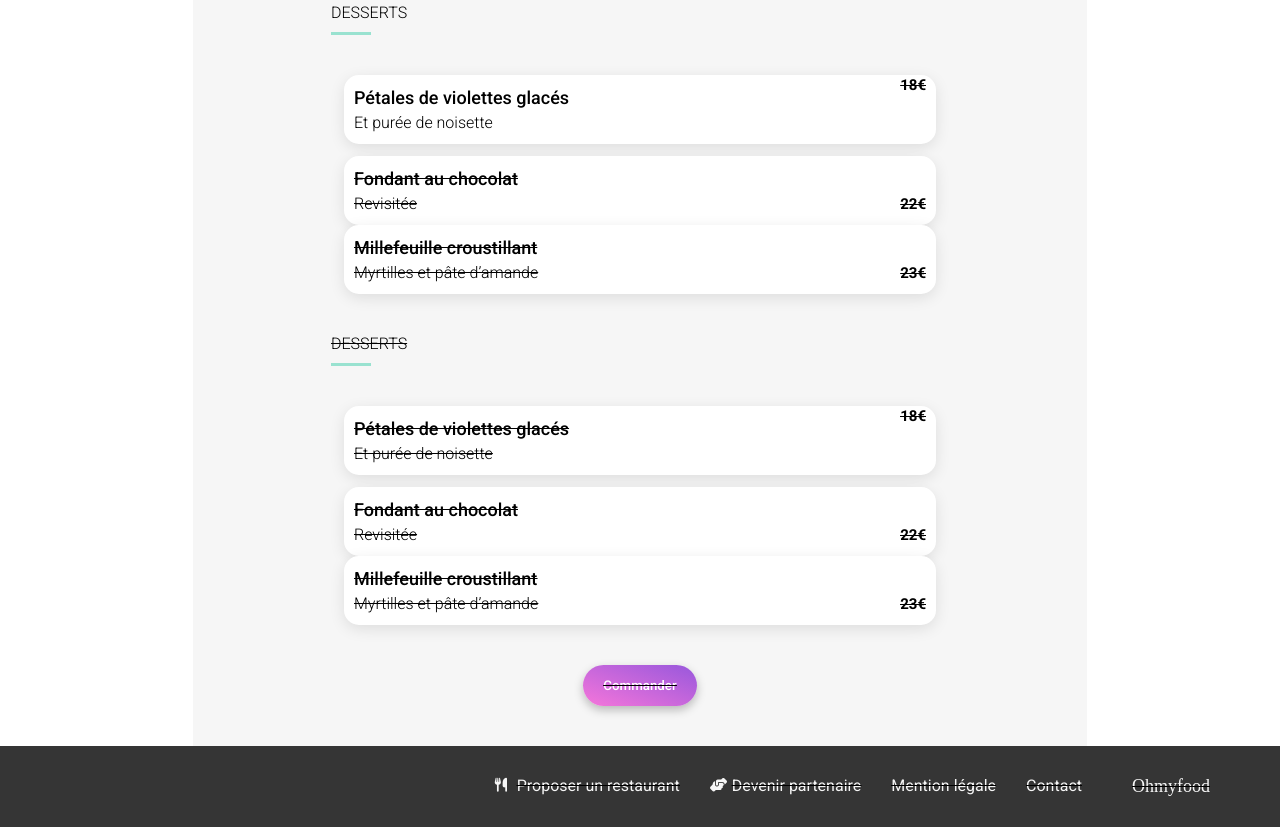
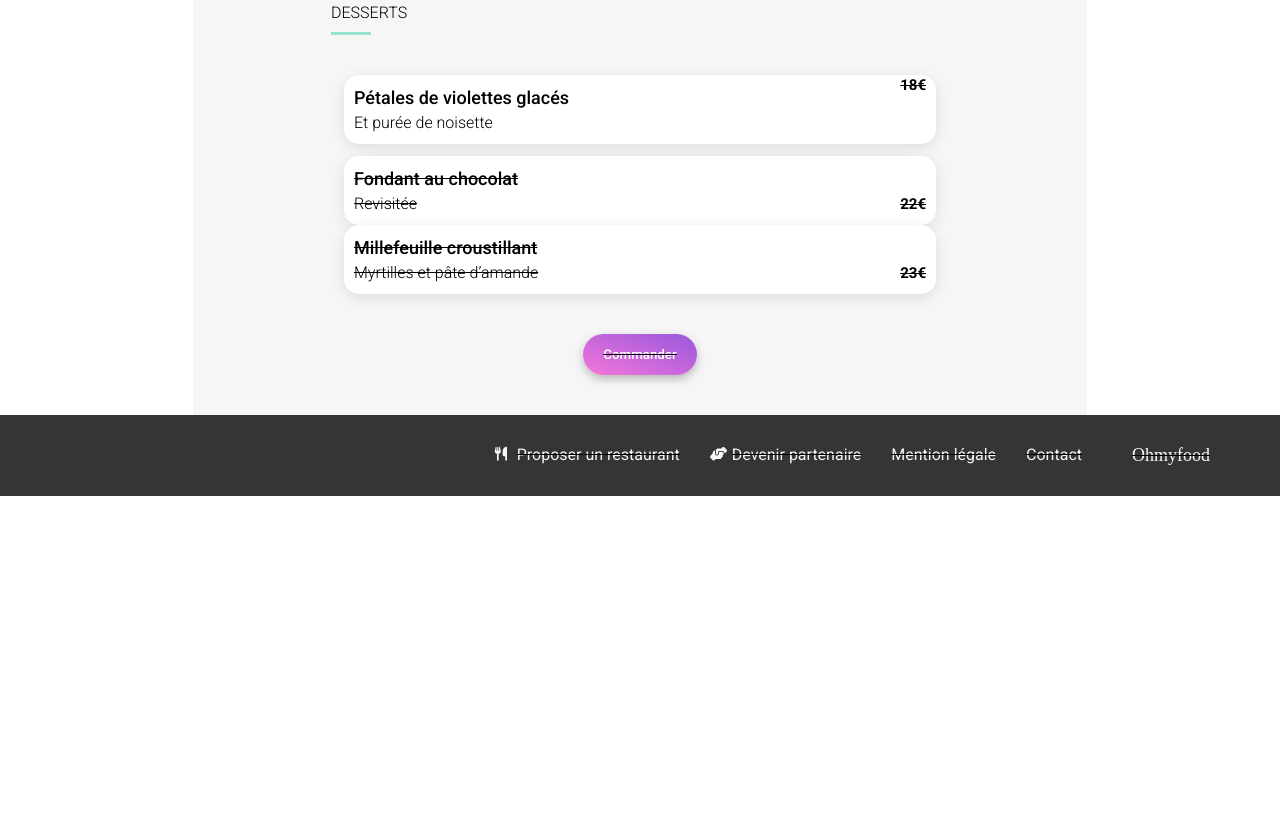
Before and after one commit to heilea/ohmyfood, a website: page menu4.html in a window 1280 px wide. Shown: the part 1108-1935 px from the top of the page. After the commit the page ends 1604 px from the top, so only its background shows below. Drawn offline with Linux system fonts and the light colour scheme; a web font is replaced by a local one.

Commit message:
bug not fixed

```diff
--- a/menu4.html
+++ b/menu4.html
@@ -159,48 +159,6 @@
             </div>
         </artcile>
 
-        <artcile class="menu">
-            <h2 class="title transition3" >DESSERTS</h2>
-            <div class="card_container">
-                <div class="card transition3">
-                    <div class="card1">
-                            <h3 class="dish">Pétales de violettes glacés</h3>
-                            <p class="subtitle">Et purée de noisette<s/p>
-                    </div>
-                    <div class="card2">
-                        <div class="price">18€</div>
-                        <div class="check">
-                            <i class="fa-solid fa-circle-check"></i>
-                        </div>
-                    </div>
-                    </div>
-                <div class="card transition3">
-                    <div class="card1">
-                            <h3 class="dish">Fondant au chocolat</h3>
-                            <p class="subtitle">Revisitée</p>
-                    </div>
-                    <div class="card2">
-                        <div class="price">22€</div>
-                        <div class="check">
-                            <i class="fa-solid fa-circle-check"></i>
-                        </div>
-                    </div>
-                </div>
-                <div class="card transition3">
-                    <div class="card1">
-                            <h3 class="dish">Millefeuille croustillant</h3>
-                            <p class="subtitle">Myrtilles et pâte d’amande</p>
-                    </div>
-                    <div class="card2">
-                        <div class="price">23€</div>
-                        <div class="check">
-                            <i class="fa-solid fa-circle-check"></i>
-                        </div>
-                    </div>
-                </div>
-            </div>
-        </artcile>
-
         <button class="CTA">Commander</button>
 
    </main>
```
